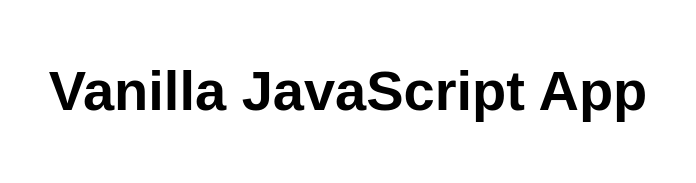
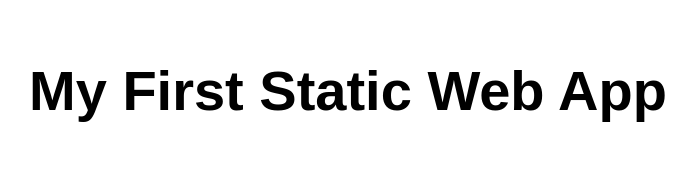
Before and after one commit to EMiulli/my-first-static-web-app, a website: page src/index.html in a window 1280 px wide. Shown: the whole page, without its empty margins (292-988 px from the left). Drawn offline with Linux system fonts and the light colour scheme.

Commit message:
Edited Title and H1 as test

```diff
--- a/src/index.html
+++ b/src/index.html
@@ -5,12 +5,12 @@
   <meta charset="UTF-8">
   <meta name="viewport" content="width=device-width, initial-scale=1.0">
   <link rel="stylesheet" href="styles.css">
-  <title>Vanilla JavaScript App</title>
+  <title>My First Static Web App</title>
 </head>
 
 <body>
   <main>
-    <h1>Vanilla JavaScript App</h1>
+    <h1>My First Static Web App</h1>
   </main>
 </body>
 
```
